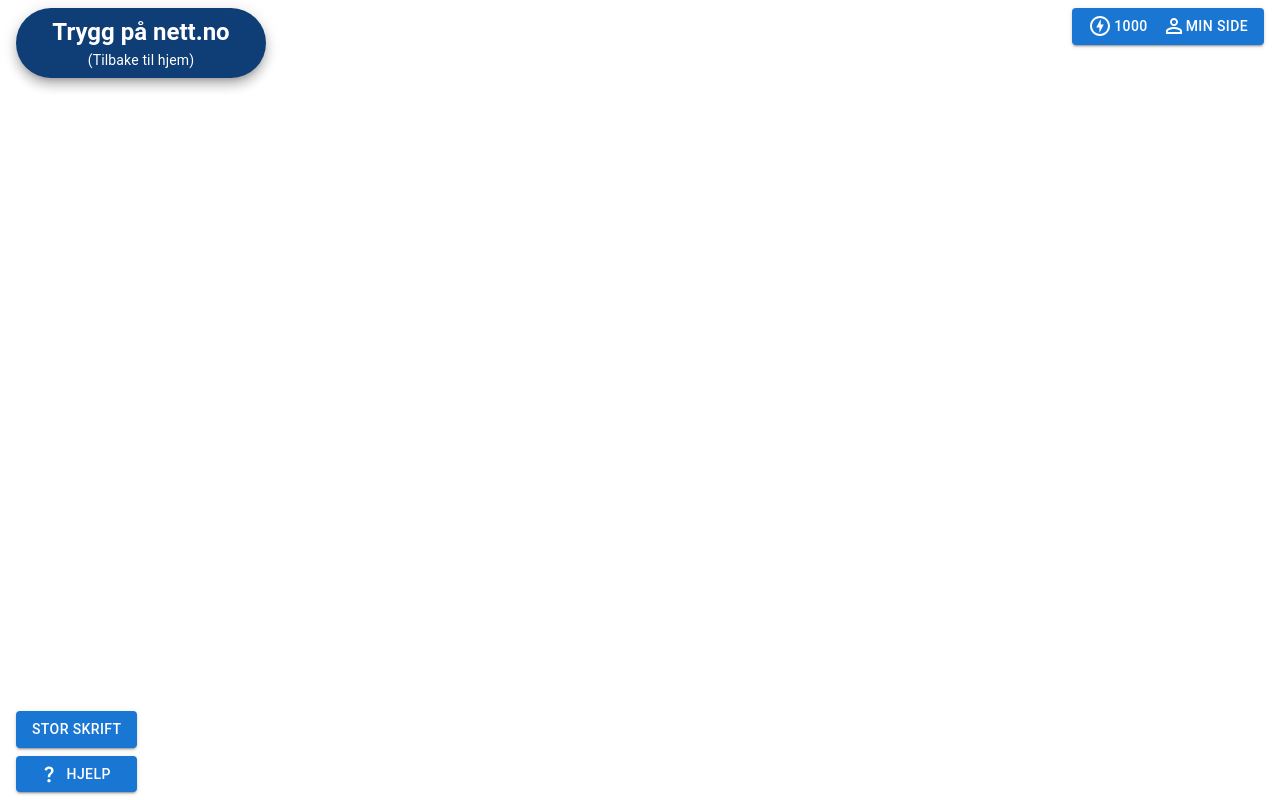
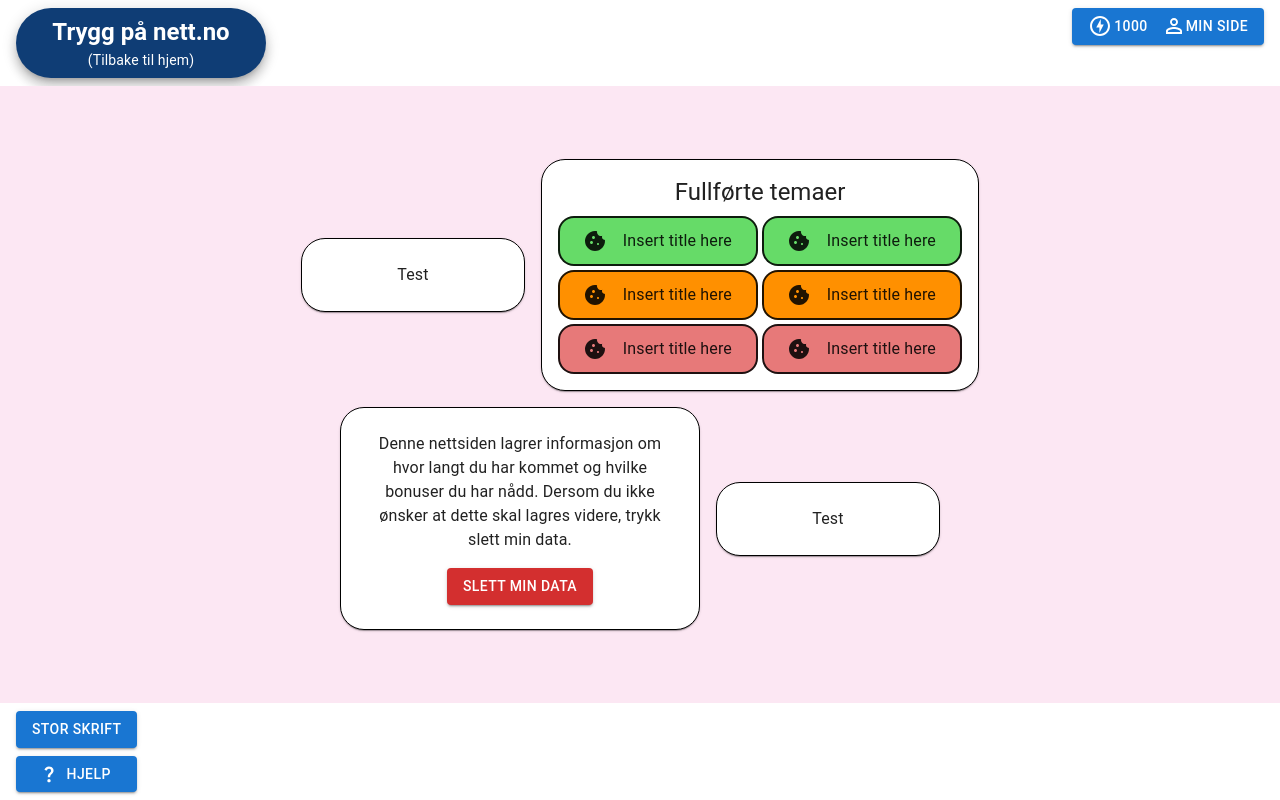
Before and after one commit to AgnetheKvalEngstad/idatt2900_group35, a React (Vite) app in the folder frontend/: page /profile in a window 1280 px wide. Built offline with nearby package versions, Linux system fonts and the light colour scheme.

Commit message:
feat: Added profile page with components

```diff
--- a/frontend/src/App.tsx
+++ b/frontend/src/App.tsx
@@ -4,6 +4,7 @@ import { BrowserRouter as Router, Routes, Route } from "react-router-dom";
 import Homepage from "./pages/Homepage";
 import TopicPage from "./pages/TopicPage";
 import OnboardingPage from "./pages/OnboardingPage";
+import ProfilePage from "./pages/ProfilePage";
 
 function App() {
   return (
@@ -14,6 +15,7 @@ function App() {
           <Routes>
             <Route path="/" element={<OnboardingPage />} />
             <Route path="/home" element={<Homepage />} />
+            <Route path="/profile" element={<ProfilePage />} />
             <Route path="/topic/" element={<TopicPage />} />
           </Routes>
         </div>
--- a/frontend/src/components/Footer.tsx
+++ b/frontend/src/components/Footer.tsx
@@ -1,8 +1,8 @@
 import React from "react";
 import { Grid2, Button } from "@mui/material";
 import QuestionMarkIcon from "@mui/icons-material/QuestionMark";
-import TextSizeDialog from "./TextSizeDialog";
-import HelpDialog from "./HelpDialog";
+import TextSizeDialog from "./dialogs/TextSizeDialog";
+import HelpDialog from "./dialogs/HelpDialog";
 import { useNavigate } from "react-router-dom";
 import { useLocation } from "react-router-dom";
 
--- a/frontend/src/components/Header.tsx
+++ b/frontend/src/components/Header.tsx
@@ -56,6 +56,7 @@ export default function Header() {
         </Link>
       </Grid2>
       <Grid2>
+        <Link to="/profile" style={{ textDecoration: "none" }}>
           <Button
             variant="contained"
             color="primary"
@@ -66,6 +67,7 @@ export default function Header() {
             <PersonOutlineOutlinedIcon style={{ marginLeft: "14px" }} />
             Min side
           </Button>
+        </Link>
       </Grid2>
     </Grid2>
   );
--- a/frontend/src/components/TopicCard.tsx
+++ b/frontend/src/components/TopicCard.tsx
@@ -1,5 +1,4 @@
 import Card from "@mui/material/Card";
-import CardActions from "@mui/material/CardActions";
 import CardContent from "@mui/material/CardContent";
 import Typography from "@mui/material/Typography";
 import React from "react";
@@ -8,6 +7,7 @@ interface TopicCardProps {
   cardTitle: string;
   cardIcon: React.ElementType;
   difficulty: string;
+  size: string;
 }
 
 /**
@@ -21,6 +21,7 @@ interface TopicCardProps {
  * @param {React.ElementType} props.cardIcon The icon component to render on the card.
  * @param {string} props.difficulty The difficulty level of the topic, which determines
  * the background color of the card.
+ * @param {string} props.size The size of the card, which determines its width and height.
  *
  * @returns A styled card component with the provided title, icon, and difficulty level.
  */
@@ -28,6 +29,7 @@ export default function TopicCard({
   cardTitle,
   cardIcon,
   difficulty,
+  size,
 }: TopicCardProps) {
   const getBackgroundColor = (difficulty: string) => {
     switch (difficulty) {
@@ -41,32 +43,67 @@ export default function TopicCard({
         return "#9E9E9E";
     }
   };
+  const getWidth = (size: string) => {
+    switch (size) {
+      case "small":
+        return 200;
+      case "medium":
+        return 184;
+      default:
+        return 184;
+    }
+  };
+  const getHeight = (size: string) => {
+    switch (size) {
+      case "small":
+        return 50;
+      case "medium":
+        return 184;
+      default:
+        return 184;
+    }
+  };
+  const getFontSize = (size: string) => {
+    switch (size) {
+      case "small":
+        return "body1";
+      case "medium":
+        return "h6";
+      default:
+        return "h6";
+    }
+  };
 
   return (
     <Card
       sx={{
-        width: 184,
-        height: 184,
+        width: getWidth(size),
+        height: getHeight(size),
         backgroundColor: getBackgroundColor(difficulty),
-        borderRadius: 6,
-        border: 3,
+        borderRadius: size == "small" ? 4 : 6,
+        border: size == "small" ? 2 : 3,
+        display: "flex",
+        flexDirection: size === "small" ? "row-reverse" : "column",
+        alignItems: "center",
+        padding: size === "small" ? 1 : 0,
       }}
       variant="outlined"
     >
-      <CardContent className="text-center">
-        <Typography variant="h6" component="div">
+      <CardContent>
+        <Typography variant={getFontSize(size)} component="div">
           {cardTitle}
         </Typography>
       </CardContent>
 
-      <CardContent className="text-center">
-        {React.createElement(cardIcon, { sx: { fontSize: 48 } })}
-      </CardContent>
+      {React.createElement(cardIcon, {
+        sx: { fontSize: size === "small" ? 24 : 64 },
+      })}
 
-      <CardContent className="text-center">
-        <Typography variant="body2">Krever {difficulty} erfaring</Typography>
-      </CardContent>
-      <CardActions></CardActions>
+      {size !== "small" && (
+        <CardContent className="text-center">
+          <Typography variant="body2">Krever {difficulty} erfaring</Typography>
+        </CardContent>
+      )}
     </Card>
   );
 }
--- /dev/null
+++ b/frontend/src/components/dialogs/DeleteDialog.tsx
@@ -0,0 +1,51 @@
+import {
+  Dialog,
+  DialogTitle,
+  DialogContent,
+  DialogActions,
+  Button,
+  IconButton,
+  Typography,
+} from "@mui/material";
+import CloseIcon from "@mui/icons-material/Close";
+
+interface DeleteDialogProps {
+  open: boolean;
+  onClose: () => void;
+}
+
+export default function DeleteDialog({ open, onClose }: DeleteDialogProps) {
+  return (
+    <Dialog open={open} onClose={onClose}>
+      <DialogTitle>
+        Er du sikker på at du vil slette dataene dine?
+        <IconButton
+          aria-label="close"
+          onClick={onClose}
+          sx={(theme) => ({
+            position: "absolute",
+            right: 8,
+            top: 8,
+            color: theme.palette.grey[500],
+          })}
+        >
+          <CloseIcon />
+        </IconButton>
+      </DialogTitle>
+      <DialogContent>
+        <Typography>
+          Dette vil slette all informasjon om fremdriften din og bonusene du har
+          oppnådd. Det vil ikke være mulig å gjenopprette dette.
+        </Typography>
+      </DialogContent>
+      <DialogActions>
+        <Button variant="contained" onClick={onClose}>
+          Avbryt
+        </Button>
+        <Button variant="contained" color="error" onClick={onClose}>
+          Bekreft
+        </Button>
+      </DialogActions>
+    </Dialog>
+  );
+}
--- a/frontend/src/pages/Homepage.tsx
+++ b/frontend/src/pages/Homepage.tsx
@@ -5,6 +5,7 @@ import { Link } from "react-router-dom";
 
 export default function Homepage() {
   const [cardTitle, cardIcon] = ["Insert title here", CookieIcon];
+  const cardSize: string = "medium";
 
   const numberOfCards: number = 6;
   const difficulties: Array<string> = ["ingen", "litt", "mye"];
@@ -21,6 +22,7 @@ export default function Homepage() {
           cardTitle={cardTitle}
           cardIcon={cardIcon}
           difficulty={difficulties[index % difficulties.length]}
+          size={cardSize}
         />
       </Link>
     ));
--- /dev/null
+++ b/frontend/src/pages/ProfilePage.tsx
@@ -0,0 +1,92 @@
+import { Grid2, Card, Typography, Button } from "@mui/material";
+import React from "react";
+import DeleteDialog from "../components/dialogs/DeleteDialog";
+import TopicCard from "../components/TopicCard";
+import CookieIcon from "@mui/icons-material/Cookie";
+
+export default function ProfilePage() {
+  const [open, setOpen] = React.useState(false);
+  const [cardIcon] = [CookieIcon];
+
+  const [cardTitle] = ["Insert title here"];
+
+  const numberOfCards: number = 6;
+  const difficulties: Array<string> = ["ingen", "litt", "mye"];
+  const difficultyOrder: Record<string, number> = {
+    ingen: 0,
+    litt: 1,
+    mye: 2,
+  };
+  const cards: Array<React.ReactNode> = Array(numberOfCards)
+    .fill(null)
+    .map((_, index) => ({
+      component: (
+        <TopicCard
+          cardTitle={cardTitle}
+          cardIcon={cardIcon}
+          difficulty={difficulties[index % difficulties.length]}
+          size="small"
+        />
+      ),
+      difficulty: difficulties[index % difficulties.length],
+    }))
+    .sort(
+      (a, b) => difficultyOrder[a.difficulty] - difficultyOrder[b.difficulty]
+    )
+    .map((card) => card.component);
+
+  return (
+    <Grid2 className="flex flex-col justify-center items-center space-y-4 bg-pink-100 w-full">
+      <Grid2 className="flex flex.row justify-center items-center space-x-4">
+        <Card
+          className="flex flex-col items-center justify-center w-56 text-center p-6 border-1 border-black"
+          sx={{ borderRadius: 6 }}
+        >
+          <Typography>Test</Typography>
+        </Card>
+
+        <Card
+          className="flex flex-col items-center justify-center text-center p-4 border-1 border-black"
+          sx={{ borderRadius: 6 }}
+        >
+          <Typography variant="h5" className="pb-2">
+            Fullførte temaer
+          </Typography>
+          <Grid2 spacing={2} className="grid grid-cols-2 gap-1">
+            {cards.map((card, index) => (
+              <Grid2 size={6} key={index}>
+                {card}
+              </Grid2>
+            ))}
+          </Grid2>
+        </Card>
+      </Grid2>
+      <Grid2 className="flex flex.row justify-center items-center space-x-4">
+        <Card
+          className="flex flex-col items-center justify-center w-90 text-center p-6 border-1 border-black"
+          sx={{ borderRadius: 6 }}
+        >
+          <Typography variant="body1" className="pb-4">
+            Denne nettsiden lagrer informasjon om hvor langt du har kommet og
+            hvilke bonuser du har nådd. Dersom du ikke ønsker at dette skal
+            lagres videre, trykk slett min data.
+          </Typography>
+          <DeleteDialog open={open} onClose={() => setOpen(false)} />
+          <Button
+            variant="contained"
+            color="error"
+            onClick={() => setOpen(true)}
+          >
+            Slett min data
+          </Button>
+        </Card>
+        <Card
+          className="flex flex-col items-center justify-center w-56 text-center p-6 border-1 border-black"
+          sx={{ borderRadius: 6 }}
+        >
+          <Typography>Test</Typography>
+        </Card>
+      </Grid2>
+    </Grid2>
+  );
+}
```
Also changed, not shown: frontend/src/components/dialogs/HelpDialog.tsx (renamed from frontend/src/components/HelpDialog.tsx), frontend/src/components/dialogs/TextSizeDialog.tsx (renamed from frontend/src/components/TextSizeDialog.tsx), 2 other files (tests, documents, lock files or other folders). Lines whose indentation alone changed are shown as unchanged.
